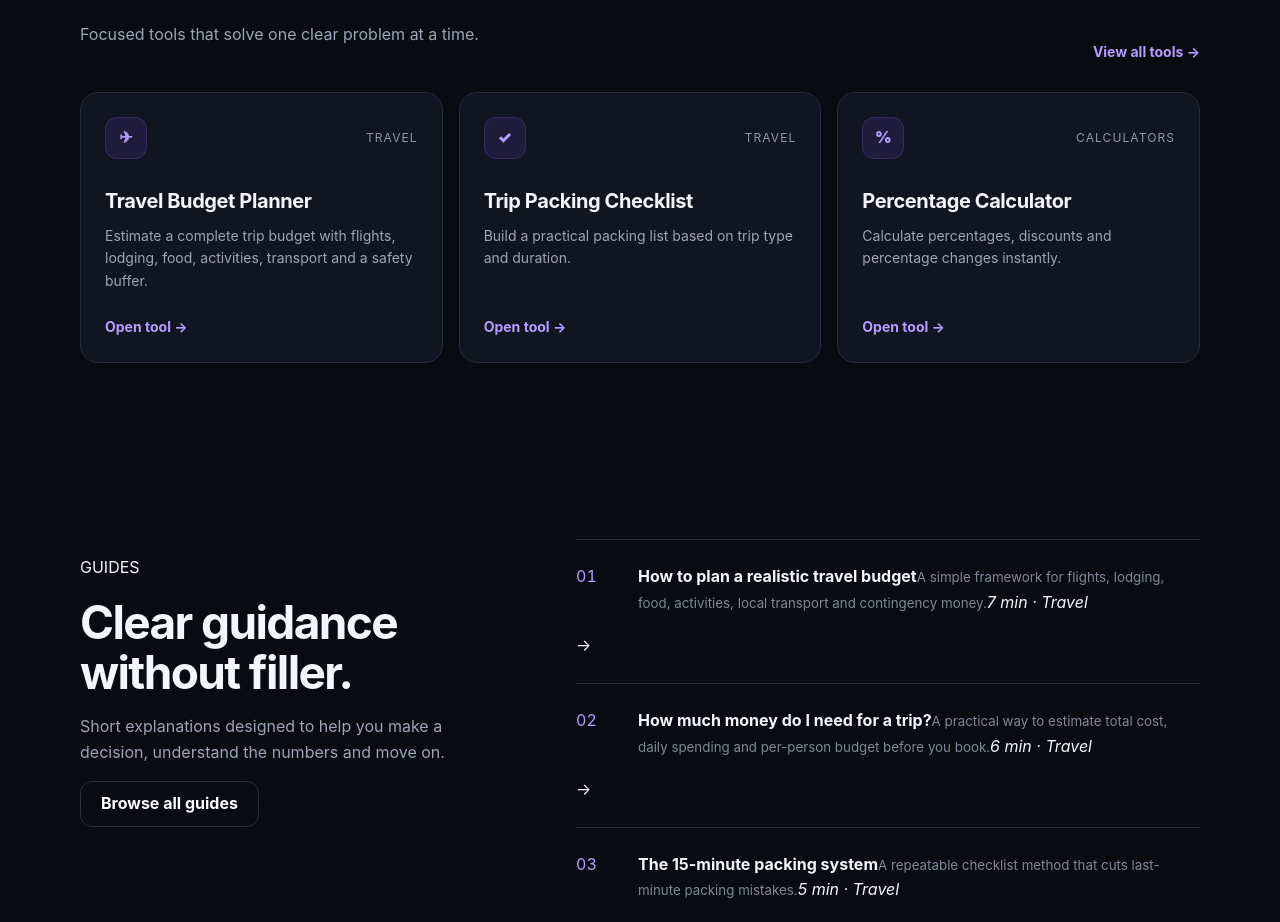
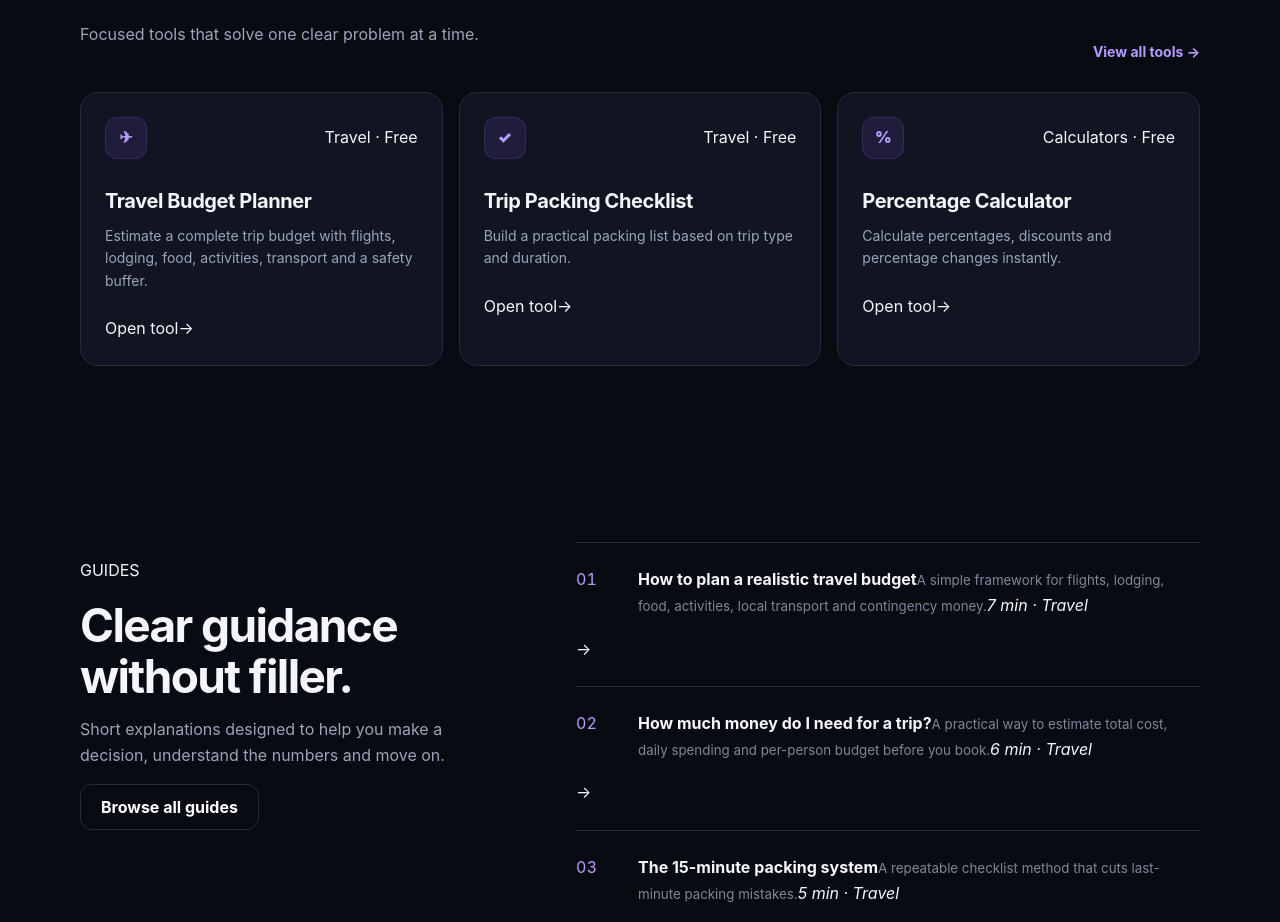
Before and after one commit to Alhachmi01/CardioNewYork, a Next.js app: page / in a window 1280 px wide. Shown: the part 1053-1975 px from the top of the page. Built offline with nearby package versions, Linux system fonts and the light colour scheme.

Commit message:
Refine GuideVexa tool cards

```diff
--- a/components/ToolCard.tsx
+++ b/components/ToolCard.tsx
@@ -3,14 +3,14 @@ import type { ToolDefinition } from "@/lib/site";
 
 export function ToolCard({ tool }: { tool: ToolDefinition }) {
   return (
-    <Link className="tool-card" href={`/tools/${tool.slug}`}>
+    <Link className="tool-card tool-card-polished" href={`/tools/${tool.slug}`}>
       <div className="tool-card-top">
-        <span className="tool-icon" aria-hidden="true">{tool.icon}</span>
-        <span className="category-label">{tool.category}</span>
+        <span className="tool-icon tool-icon-polished" aria-hidden="true">{tool.icon}</span>
+        <span className="tool-meta">{tool.category} · Free</span>
       </div>
       <h3>{tool.name}</h3>
       <p>{tool.description}</p>
-      <span className="text-link">Open tool →</span>
+      <span className="tool-card-action"><span>Open tool</span><span aria-hidden="true">→</span></span>
     </Link>
   );
 }
```
